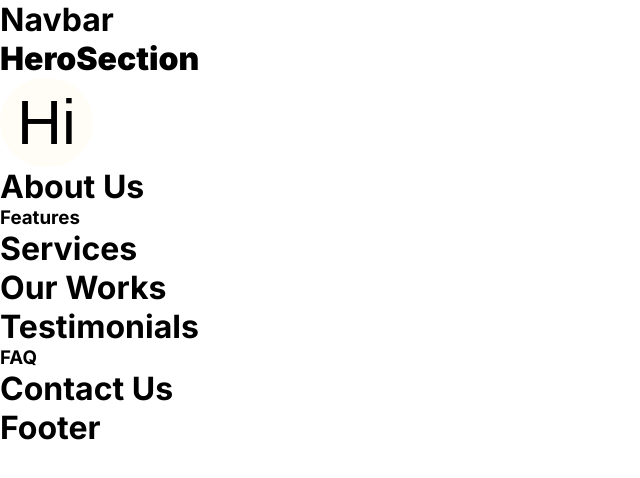
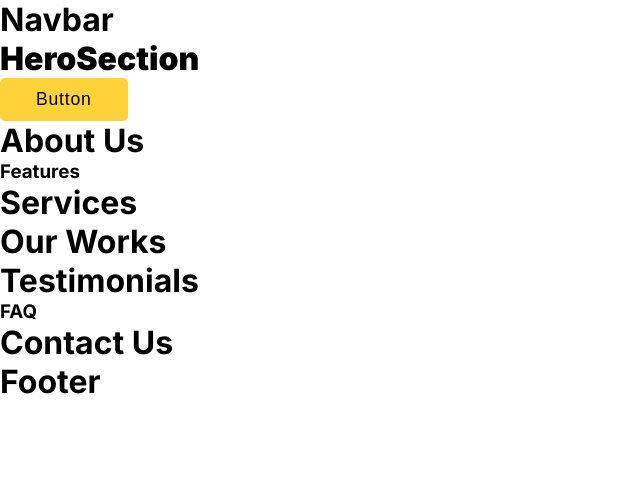
Before and after one commit to JunaidShamnad/Agency-Website, a Next.js app: page / in a window 1280 px wide. Shown: the top 478 px of the page, without its empty margins (0-640 px from the left). Built offline with nearby package versions, Linux system fonts and the light colour scheme.

Commit message:
updated button style

```diff
--- a/components/Button/Button.elements.js
+++ b/components/Button/Button.elements.js
@@ -5,25 +5,14 @@ export const ButtonStyled = styled.button`
 	box-sizing: border-box;
 	display: inline-block;
 	text-align: center;
-	padding: ${(props) => props.theme.space[3]} ${(props) => props.theme.space[4]};
-	color: ${(props) => props.theme.colors.background};
-	background-color: ${(props) => props.theme.colors.primary};
-	border: 1px solid;
-	border-color: ${(props) => props.theme.colors.primary};
-	border-radius: ${(props) => props.theme.radii.round};
-	font-size: ${(props) => props.theme.fontSizes.m};
-	text-decoration: none;
-	&:hover:not(:disabled),
-	&:active:not(:disabled),
-	&:focus {
-		outline: 0;
-		color: ${(props) => props.theme.colors.background};
-		border-color: ${(props) => props.theme.colors.accent};
-		background-color: ${(props) => props.theme.colors.accent};
-		cursor: pointer;
-	}
-	&:disabled {
-		opacity: 0.6;
-		filter: saturate(60%);
-	}
+	padding: ${(props) => props.theme.buttons.primary?.padding};
+	color: ${(props) => props.theme.buttons.primary?.color};
+	background-color: ${(props) => props.theme.buttons.primary?.backgroundColor};
+	border: ${({ theme }) => theme.buttons.primary?.border};
+	border-color: ${(props) => props.theme.buttons.primary?.borderColor};
+	border-radius: ${(props) => props.theme.buttons.primary?.borderRadius};
+	font-size: ${(props) => props.theme.buttons.primary?.fontSize};
+	font-weight:${({theme})=>theme.buttons.primary?.fontWeight};
+	letter-spacing: ${(props) => props.theme.buttons.primary?.letterSpacing};
+	text-decoration: ${({ theme }) => theme.buttons.primary?.textDecoration};
 `;
--- a/components/HeroSection/index.jsx
+++ b/components/HeroSection/index.jsx
@@ -6,7 +6,7 @@ const HeroSection = () => {
     return (
       <>
       <Heading>HeroSection</Heading>
-      <Button>Hi</Button>
+      <Button>Button</Button>
       </>
     )
   }
--- a/components/Theme.js
+++ b/components/Theme.js
@@ -26,9 +26,10 @@ export const theme = {
       backgroundColor: "#FFD338",
       border:'none',
       borderRadius: "5px",
-      padding: "1rem 1.6rem",
-      fontSize: "1rem",
+      padding: "11px 36px",
+      fontSize: "1.1rem",
       fontWeight: "500",
+      letterSpacing: "0.8px",
       cursor: "pointer",
       transition: "all 0.2s ease-in-out",
 
```
